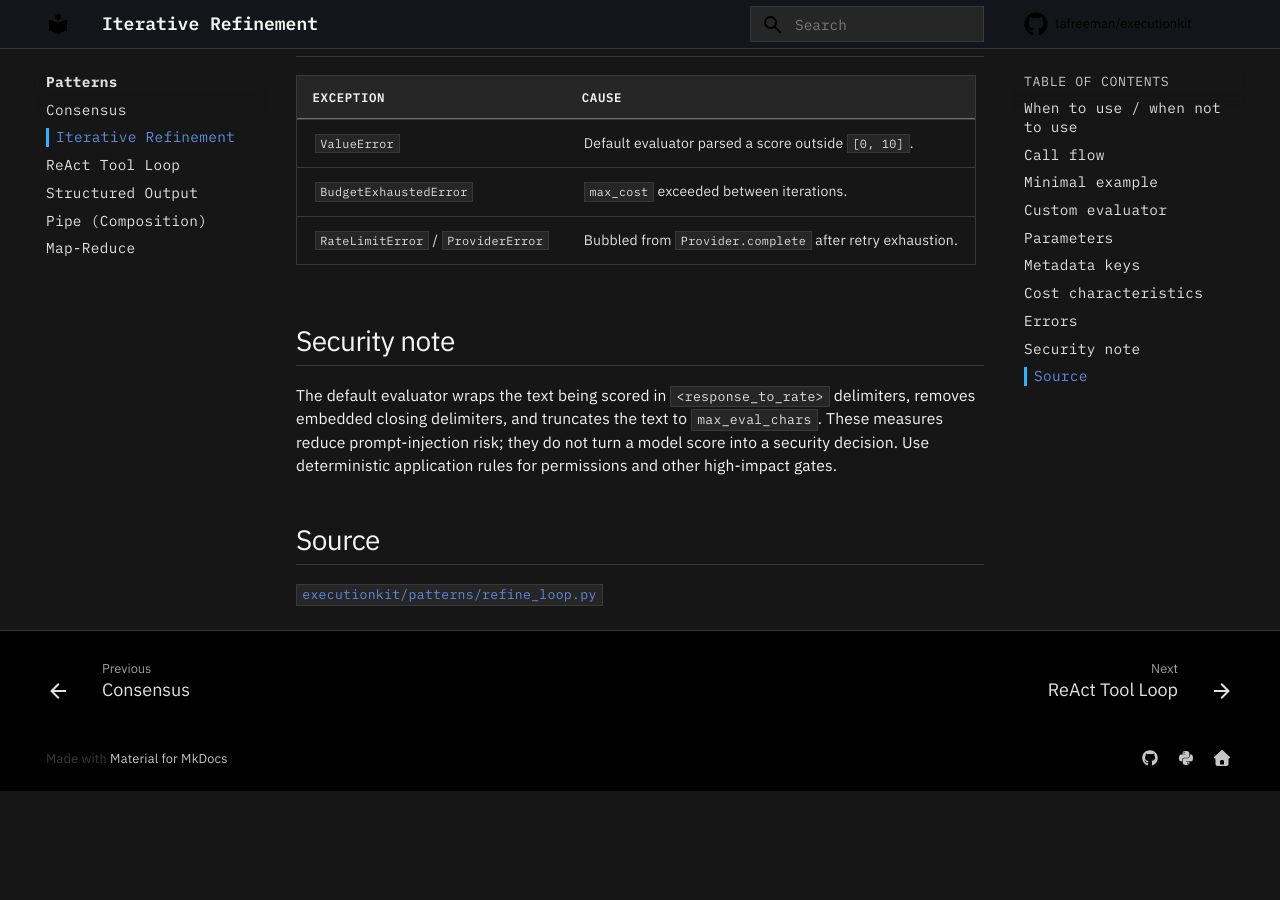
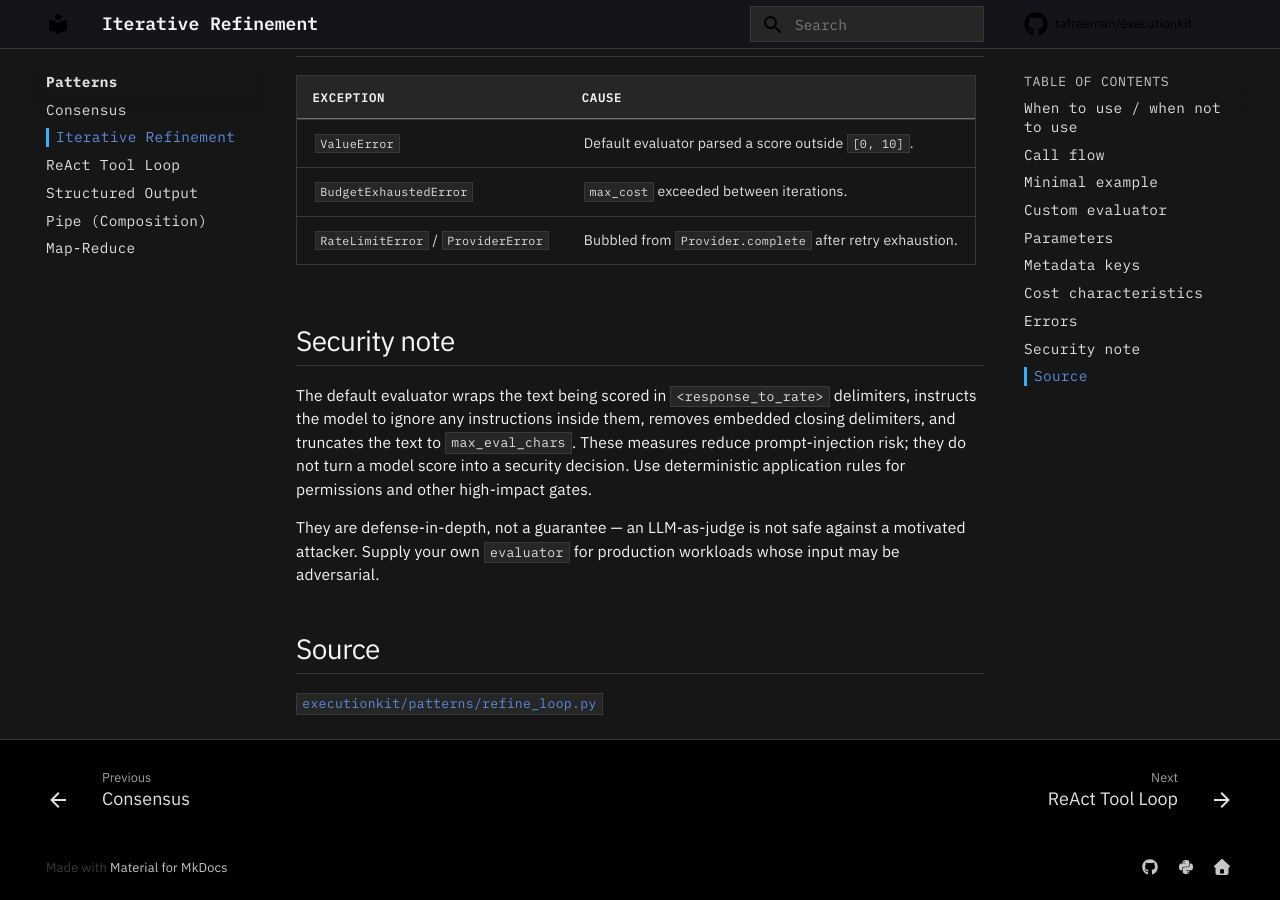
Before and after one commit to tafreeman/executionkit, an MkDocs documentation site: the page built from docs/patterns/iterative-refinement.md, in a window 1280 px wide and 900 px high, scrolled down 4206 px. Built offline with MkDocs 1.6.1 and Material for MkDocs 9.7.7, drawn with Linux system fonts in a browser that asks for light colours; comment, search, counter and statistics services are not loaded; before the commit the page ends 4997 px from its top, so only the background shows below that; some of the changed text lies outside the part shown.

Commit message:
docs(ek): sharpen the refine_loop evaluator security caveat (#55)
Co-authored-by: Andy Freeman <tandfreeman@gmail.com>

```diff
--- a/docs/patterns/iterative-refinement.md
+++ b/docs/patterns/iterative-refinement.md
@@ -143,10 +143,15 @@ logged and ignored so they do not stop the loop.
 ## Security note
 
 The default evaluator wraps the text being scored in
-`<response_to_rate>` delimiters, removes embedded closing delimiters, and
-truncates the text to `max_eval_chars`. These measures reduce prompt-injection
-risk; they do not turn a model score into a security decision. Use
-deterministic application rules for permissions and other high-impact gates.
+`<response_to_rate>` delimiters, instructs the model to ignore any instructions
+inside them, removes embedded closing delimiters, and truncates the text to
+`max_eval_chars`. These measures reduce prompt-injection risk; they do not turn
+a model score into a security decision. Use deterministic application rules for
+permissions and other high-impact gates.
+
+They are defense-in-depth, not a guarantee — an LLM-as-judge is not safe against
+a motivated attacker. Supply your own `evaluator` for production workloads whose
+input may be adversarial.
 
 ## Source
 
```
Also changed, not shown: other parts of docs/patterns/iterative-refinement.md (+1 -1 lines).
